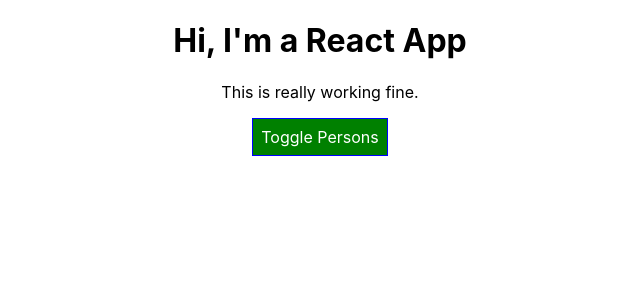
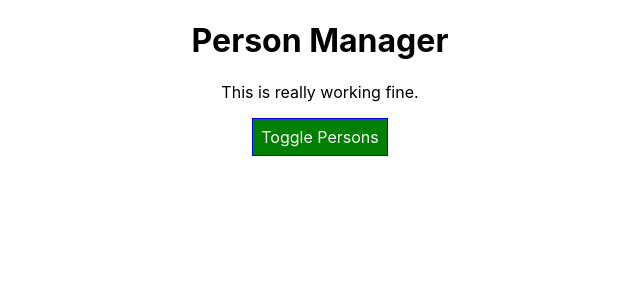
Before and after one commit to AhamadCH/react-complete-guide, a React (Create React App) app in the folder react-complete-guide/: page / in a window 1280 px wide. Shown: the top 300 px of the page, without its empty margins (320-960 px from the left). Built offline with nearby package versions, Linux system fonts and the light colour scheme.

Commit message:
Class Component Lifecycle

```diff
--- a/react-complete-guide/src/components/Cockpit/Cockpit.js
+++ b/react-complete-guide/src/components/Cockpit/Cockpit.js
@@ -19,7 +19,7 @@ const cocktail = (props) => {
 
   return (
     <div className={classes.Cockpit}>
-      <h1>Hi, I'm a React App</h1>
+      <h1>{props.appTitle}</h1>
       <p className={assignedClasses.join(' ')}>This is really working fine.</p>
       <button className={btnClass.join(' ')} onClick={props.toggle}>
         Toggle Persons
--- a/react-complete-guide/src/containers/App.js
+++ b/react-complete-guide/src/containers/App.js
@@ -5,13 +5,29 @@ import Persons from '../components/Persons/Persons';
 
 
 class App extends Component {
-  state = {
+  constructor(props) {
+    super(props);
+    this.state = {
       persons: [
         {id: '0', name: 'Ahamad', age: 24},
         {id: '1', name: 'Arun', age: 23},
         {id: '2', name: 'Gautam', age: 25}
       ],
       showPerson: false
+    }
+  }
+
+  componentWillMount() {
+    console.log('[App.js] componentWillMount');
+  }
+
+  componentDidMount() {
+    console.log('[App.js] componentDidMount');
+  }
+
+  static getDerivedStateFromProps(props, state) {
+    console.log('[App.js] getDerivedStateFromProps', props);
+    return state;
   }
 
   togglePersonHandler = () => {
@@ -58,6 +74,7 @@ class App extends Component {
     return (
         <div className={classes.App}>
           <Cockpit
+            appTitle={this.props.appTitle}
             persons={this.state.persons}
             showPerson={this.state.showPerson}
             toggle={this.togglePersonHandler}
--- a/react-complete-guide/src/index.js
+++ b/react-complete-guide/src/index.js
@@ -6,7 +6,7 @@ import * as serviceWorker from './serviceWorker';
 
 ReactDOM.render(
   <React.StrictMode>
-    <App />
+    <App appTitle="Person Manager"/>
   </React.StrictMode>,
   document.getElementById('root')
 );
```
Lines whose indentation alone changed are shown as unchanged.
